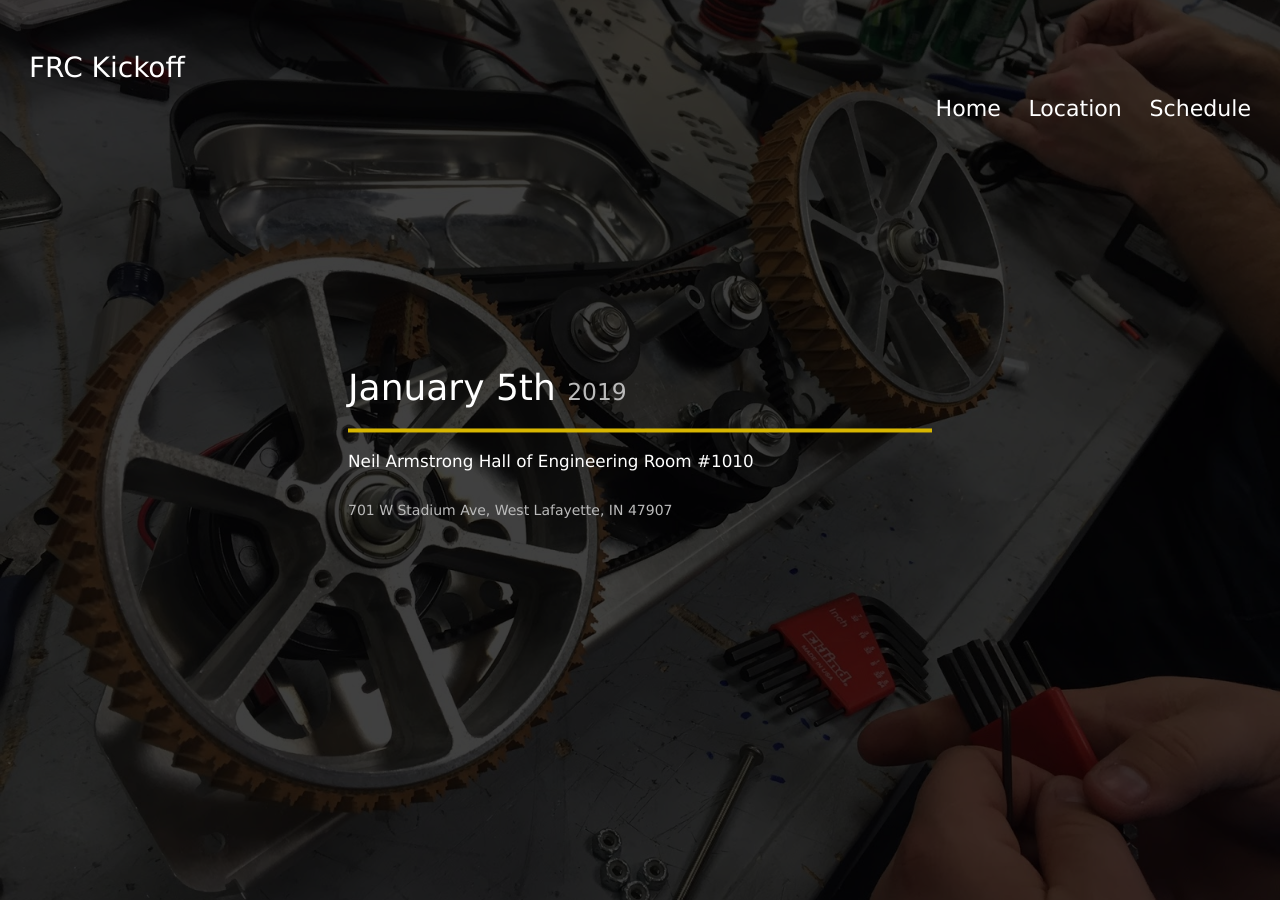
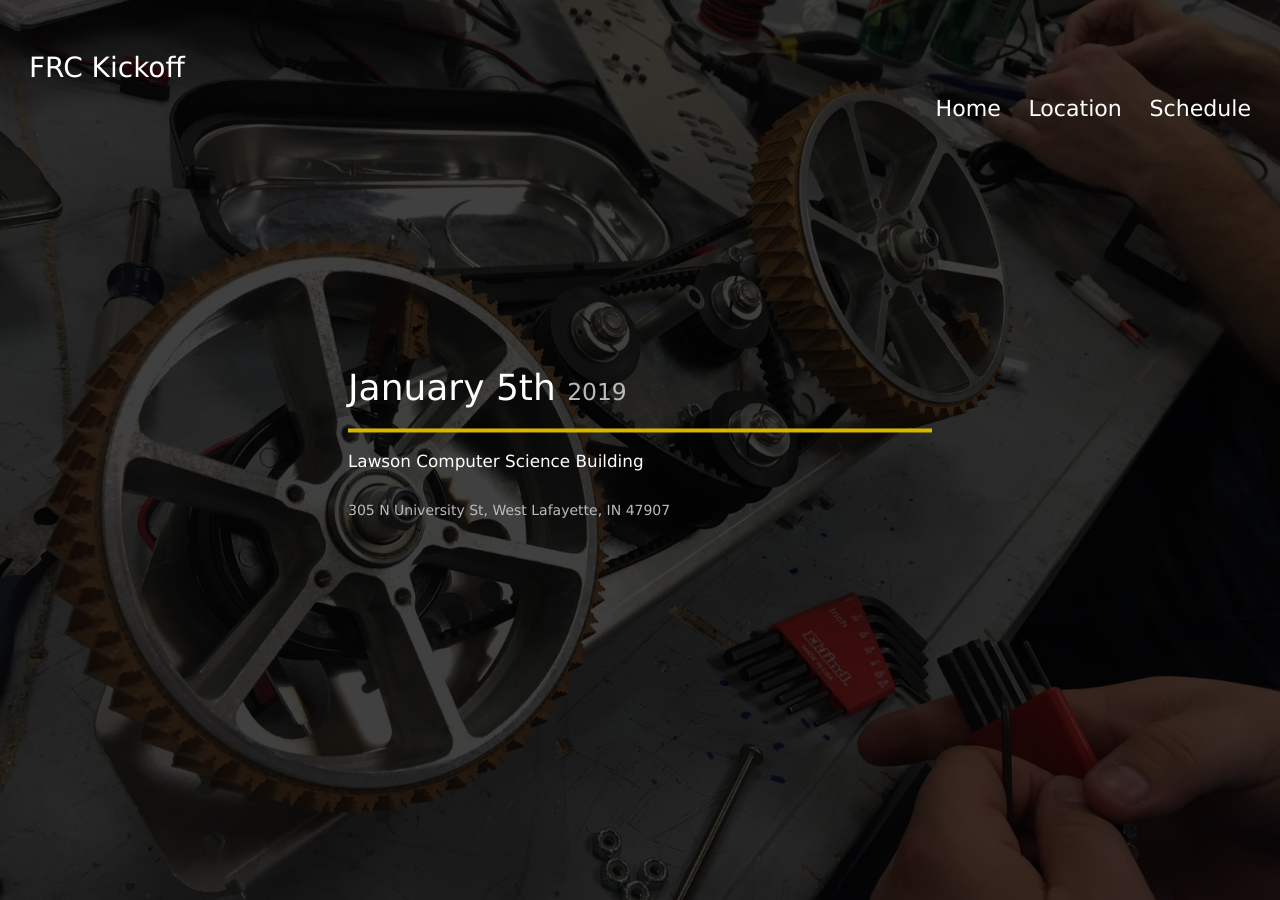
Before and after one commit to purduefirst/purduefirst.github.io, a Jekyll site: the page built from frc-kickoff.html, in a window 1280 px wide and 900 px high. Built offline with Jekyll 4.4.1, drawn with Linux system fonts in a browser that asks for light colours.

Commit message:
Update frc-kickoff.html
Updated to changed address

```diff
--- a/frc-kickoff.html
+++ b/frc-kickoff.html
@@ -4,8 +4,8 @@ image: ftc-event.jpg
 title: "FRC Kickoff"
 event-date: "January 5th"
 event-year: "2019"
-location-ntrl: "Neil Armstrong Hall of Engineering Room #1010"
-location: "701 W Stadium Ave, West Lafayette, IN 47907"
+location-ntrl: "Lawson Computer Science Building"
+location: "305 N University St, West Lafayette, IN 47907"
 contact: "president@purduefirst.org"
 dark: true
 ---
```
